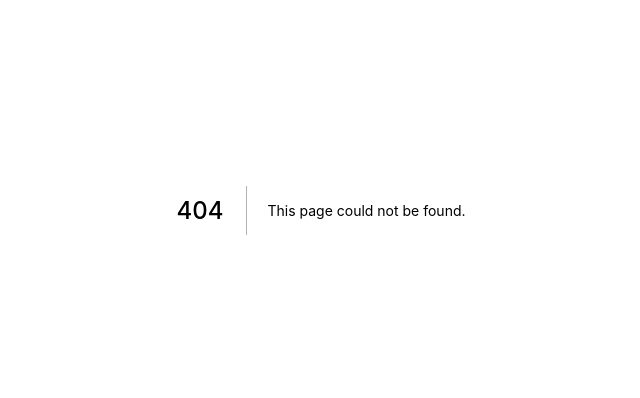
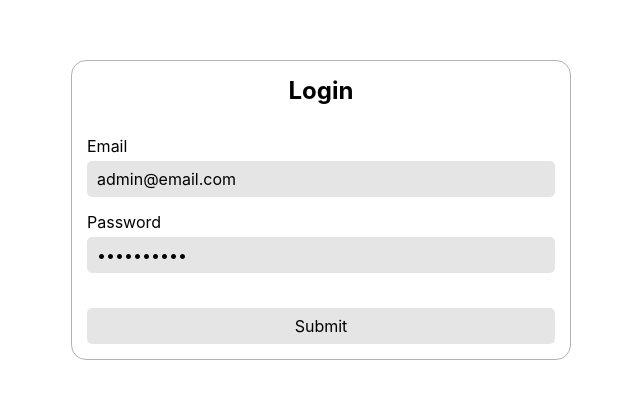
Before and after one commit to MohammadAhmerMalick/Digital-Signage, a Next.js app: page /auth in a window 1280 px wide. Before the commit this address had no page. Shown: the part 190-588 px from the top of the page, without its empty margins (319-959 px from the left). Built offline with nearby package versions, Linux system fonts and the light colour scheme; no server answers.

Commit message:
login form added

```diff
--- /dev/null
+++ b/pages/auth/index.module.scss
@@ -0,0 +1,58 @@
+.auth {
+  display: grid;
+  align-items: center;
+  justify-content: center;
+
+  height: 100vh;
+  width: 100vw;
+
+  .wrapper {
+    display: flex;
+    flex-direction: column;
+    justify-content: space-between;
+
+    padding: 15px;
+
+    border: 1px solid rgba($color: #000000, $alpha: 0.3);
+    border-radius: 15px;
+
+    height: 300px;
+    width: 500px;
+
+    .heading {
+      font-size: 24px;
+      text-align: center;
+    }
+
+    .form {
+      display: grid;
+      gap: 15px;
+
+      .input {
+        display: block;
+
+        width: 100%;
+
+        padding: 8px 10px;
+        margin-top: 5px;
+
+        border: 0;
+        border-radius: 5px;
+
+        background-color: rgba($color: #000000, $alpha: 0.1);
+      }
+
+      .submit {
+        border: 0;
+        border-radius: 5px;
+
+        padding: 8px 10px;
+        margin-top: 20px;
+
+        background-color: rgba($color: #000000, $alpha: 0.1);
+
+        cursor: pointer;
+      }
+    }
+  }
+}
--- /dev/null
+++ b/pages/auth/index.tsx
@@ -0,0 +1,60 @@
+import { FormEvent, useState } from 'react'
+import type { NextPage } from 'next'
+import { signInWithEmailAndPassword } from 'firebase/auth'
+
+import { auth } from 'config/firebaseConfig'
+
+import S from './index.module.scss'
+
+const Auth: NextPage = () => {
+  const [email, setEmail] = useState('admin@email.com')
+  const [password, setPassword] = useState('adminadmin')
+
+  const handleSubmit = async (e: FormEvent<HTMLFormElement>) => {
+    e.preventDefault()
+
+    try {
+      const res = await signInWithEmailAndPassword(auth, email, password)
+
+      const user = await res.user
+
+      console.log({ user })
+    } catch (error: any) {
+      console.log({ code: error.code })
+      console.log({ message: error.message })
+    }
+  }
+
+  return (
+    <div className={S.auth}>
+      <div className={S.wrapper}>
+        <h1 className={S.heading}>Login</h1>
+        <form onSubmit={handleSubmit} className={S.form}>
+          <label htmlFor="email">
+            Email
+            <input
+              className={S.input}
+              type="email"
+              value={email}
+              onChange={({ target }) => setEmail(target.value)}
+            />
+          </label>
+          <label htmlFor="password">
+            Password
+            <input
+              className={S.input}
+              type="password"
+              value={password}
+              onChange={({ target }) => setPassword(target.value)}
+            />
+          </label>
+          <button className={S.submit} type="submit">
+            Submit
+          </button>
+        </form>
+      </div>
+    </div>
+  )
+}
+
+export default Auth
--- a/tsconfig.json
+++ b/tsconfig.json
@@ -4,6 +4,7 @@
     "paths": {
       "@/ts/*": ["ts/*"],
       "@/lib/*": ["lib/*"],
+      "@/styles/*": ["styles/*"],
       "@/components/*": ["components/*"]
     },
     "target": "es5",
```
Also changed, not shown: 1 other file (tests, documents, lock files or other folders).
